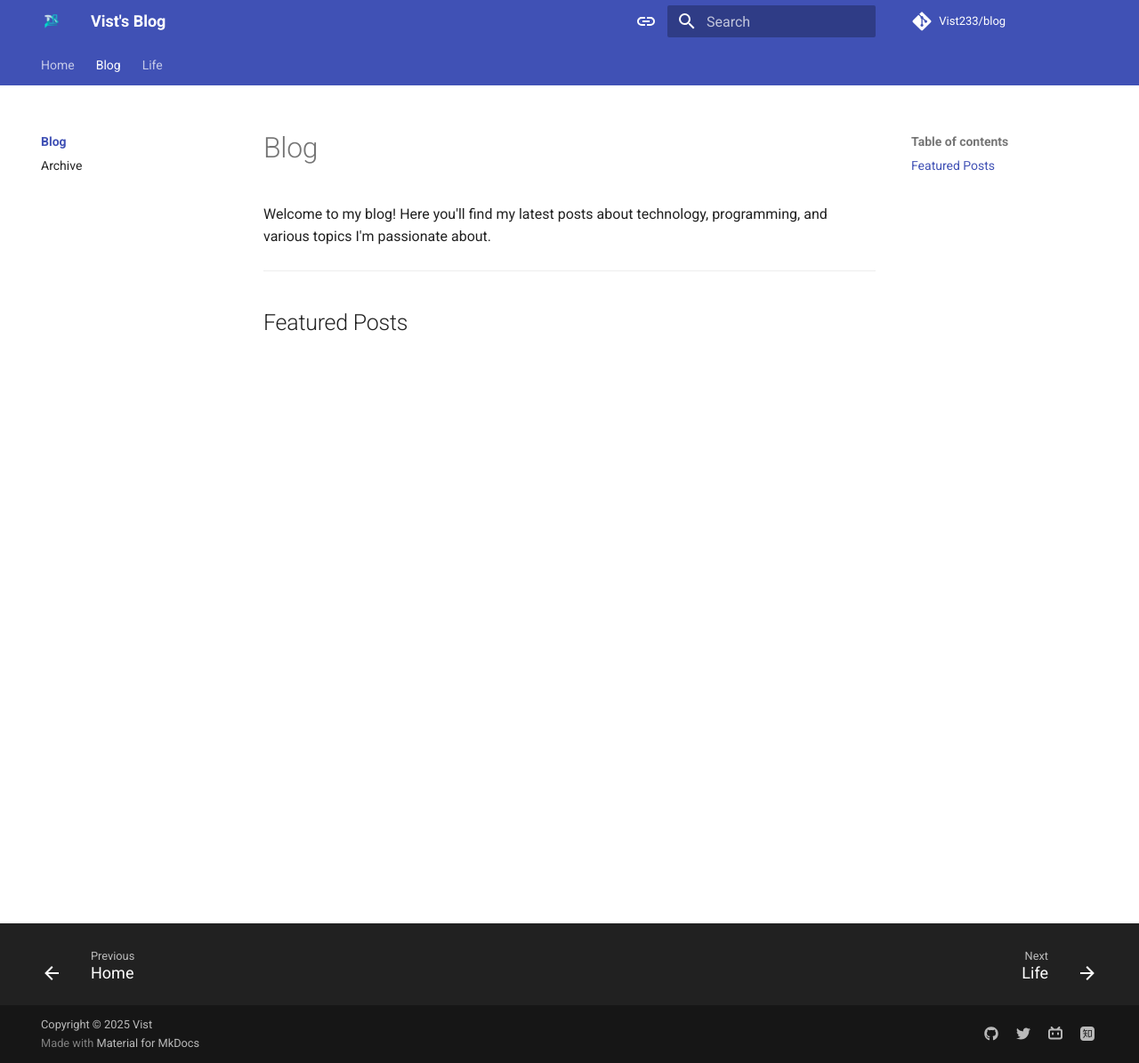
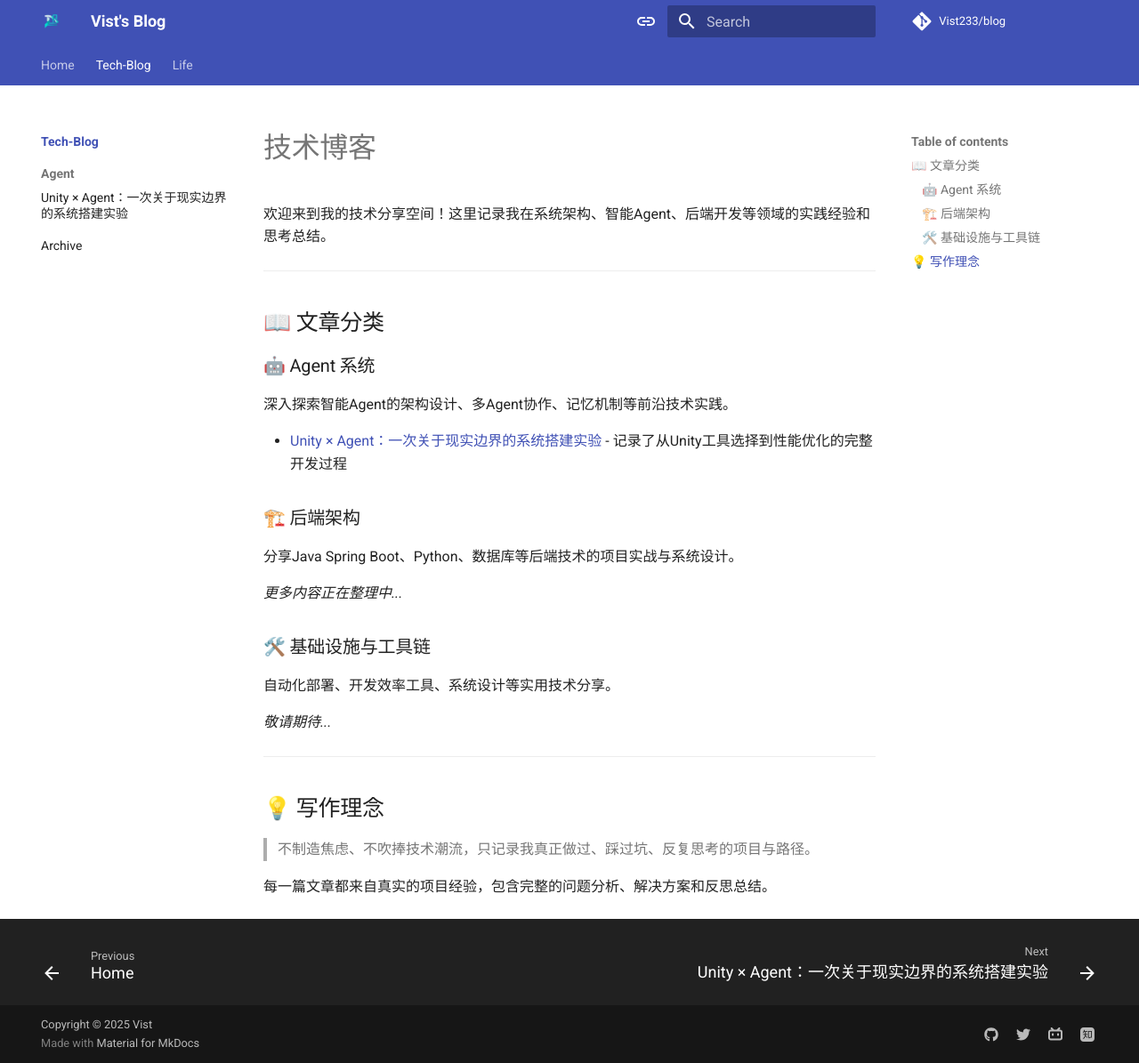
Before and after one commit to Vist233/blog, an MkDocs documentation site: the page built from docs/blog/index.md, in a window 1280 px wide and 1195 px high. Shown: the whole window at 89% size. Built offline with MkDocs 1.6.1 and Material for MkDocs 9.7.7, drawn with Linux system fonts in a browser that asks for light colours; comment, search, counter and statistics services are not loaded.

Commit message:
index update

```diff
--- a/docs/Life/index.md
+++ b/docs/Life/index.md
@@ -1,15 +1,32 @@
-# Life
+# 生活感悟
 
-> Talking about the life is not shame.
+> 谈论生活并不可耻，这是一种勇气。
 
-生活就是要去感受、去体验、去分享。这里记录我对生活的思考和感悟。
+生活就是要去感受、去体验、去分享。这里记录我对生活的思考和感悟，记录那些让我成长的瞬间。
 
 ---
 
-## 📝 最近更新
+## 📝 内容分类
 
-这里会分享一些生活中的思考和感悟...
+### 🌍 旅行思考
+通过旅行看世界，在路上发现不同的生活方式和价值观念。
 
-## 🌟 生活哲学
+- [方向明确，才能内心坚定：一次旅行后的世界观更新](NingBo.md) - 宁波之行后对人生方向和价值观的深度思考
 
-每个人都有自己对生活的理解和感悟，分享这些想法并不可耻，反而是一种勇气。
+### 💭 人生哲学
+对学习、工作、人际关系等人生重要议题的理性思考和经验总结。
+
+*更多内容正在整理中...*
+
+### 📚 读书笔记
+记录阅读过程中的思考和启发，分享有价值的观点和见解。
+
+*敬请期待...*
+
+---
+
+## 🌟 写作初心
+
+> 以事实为锚点的独立思考，记录实践中的关键经验。
+
+每个人都有自己对生活的理解和感悟，分享这些想法并不可耻，反而是一种勇气。这里记录的都是我真实经历和深度思考的结果，希望能与同样追求理性思考的朋友产生共鸣。
--- a/docs/blog/index.md
+++ b/docs/blog/index.md
@@ -1,9 +1,30 @@
-# Blog
+# 技术博客
 
-Welcome to my blog! Here you'll find my latest posts about technology, programming, and various topics I'm passionate about.
+欢迎来到我的技术分享空间！这里记录我在系统架构、智能Agent、后端开发等领域的实践经验和思考总结。
 
 ---
 
-## Featured Posts
+## 📖 文章分类
 
-<!-- The blog index will automatically populate with your posts -->
+### 🤖 Agent 系统
+深入探索智能Agent的架构设计、多Agent协作、记忆机制等前沿技术实践。
+
+- [Unity × Agent：一次关于现实边界的系统搭建实验](游戏Agent系统搭建.md) - 记录了从Unity工具选择到性能优化的完整开发过程
+
+### 🏗️ 后端架构
+分享Java Spring Boot、Python、数据库等后端技术的项目实战与系统设计。
+
+*更多内容正在整理中...*
+
+### 🛠️ 基础设施与工具链
+自动化部署、开发效率工具、系统设计等实用技术分享。
+
+*敬请期待...*
+
+---
+
+## 💡 写作理念
+
+> 不制造焦虑、不吹捧技术潮流，只记录我真正做过、踩过坑、反复思考的项目与路径。
+
+每一篇文章都来自真实的项目经验，包含完整的问题分析、解决方案和反思总结。
--- a/mkdocs.yml
+++ b/mkdocs.yml
@@ -122,7 +122,11 @@ extra:
 
 nav:
   - Home: index.md
-  - Blog:
+  - Tech-Blog:
     - blog/index.md
+    - Agent:
+      - blog/游戏Agent系统搭建.md
   - Life:
-    - Life/index.md
+    - life/index.md
+    - Activaty-Reflection:
+      - life/NingBo.md
```
Also changed, not shown: docs/index.md (+37 -2 lines).
